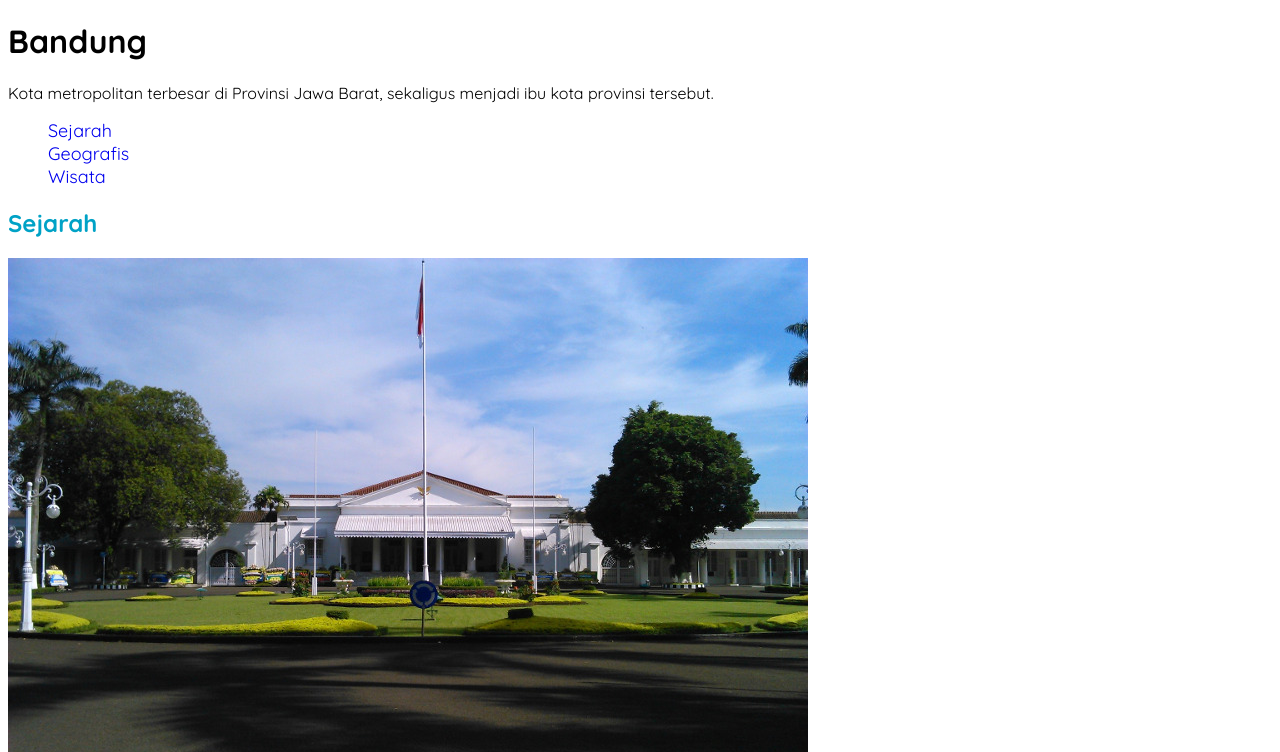
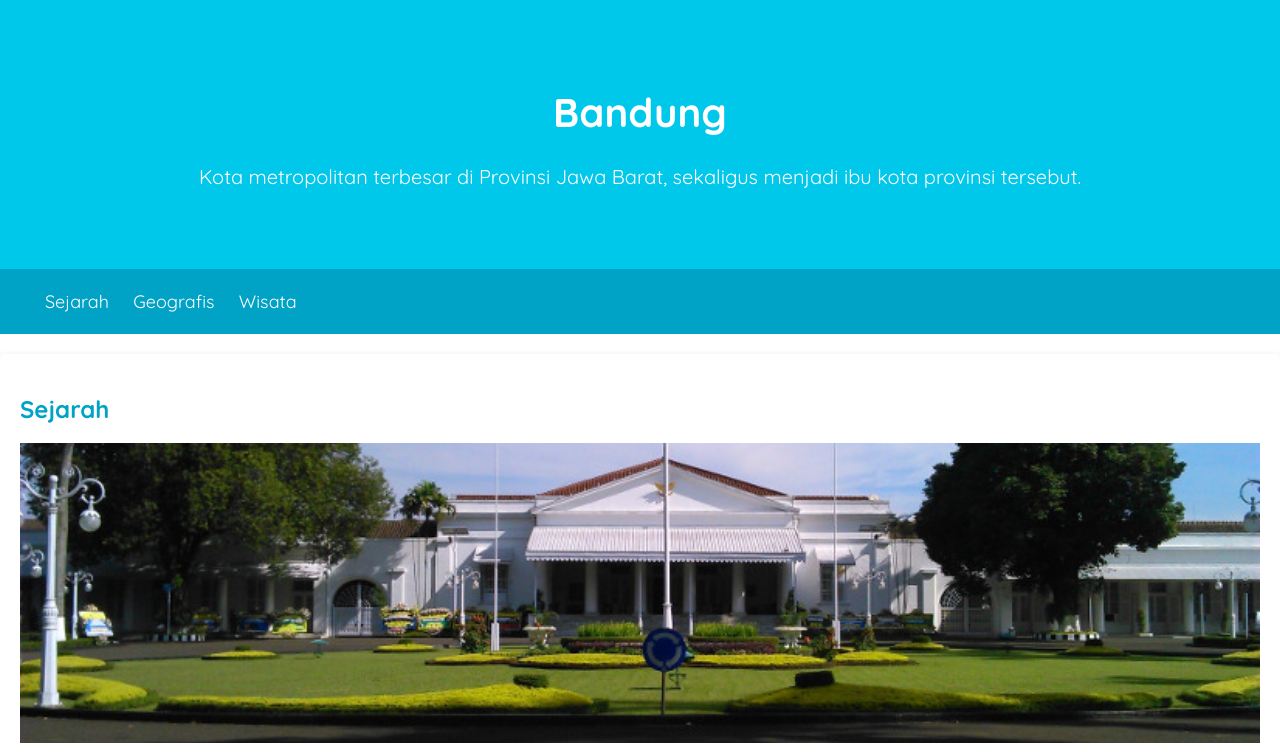
Before and after one commit to haryyusuff/dicoding, a plain HTML site: page index.html in a window 1280 px wide. Shown: the top 752 px of the page. Drawn offline with Linux system fonts and the light colour scheme.

Commit message:
update
update 22 mei 2022

```diff
--- a/css/style.css
+++ b/css/style.css
@@ -5,7 +5,9 @@ li {
 }
 
 body {
-    font-family: Quicksand;
+    font-family: 'Quicksand', sans-serif;
+    margin: 0;
+    padding: 0;
 }
 
 nav a {
@@ -26,13 +28,38 @@ h3 {
     color: #00a2c6
 }
 
+header .jumbotron {
+    font-size: 20px;
+    padding: 60px;
+    background-color: #00c8eb;
+    text-align: center;
+    color: white;
+}
+
+nav {
+    background-color: #00a2c6;
+    padding: 5px;
+}
+
+nav a {
+    font-size: 18px;
+    font-weight: 400;
+    text-decoration: none;
+    color: white;
+}
+
+nav li {
+    display: inline;
+    list-style-type: none;
+    margin-right: 20px;
+}
 .profile header {
     text-align: center;
 }
 
 .content p {
     text-align: justify;
-    max-width: 800px;
+    max-width: 100%;
 }
 
 footer {
@@ -42,3 +69,21 @@ footer {
     text-align: center;
     font-weight: bold;
 }
+
+.content .featured-image {
+    width: 100%;
+    max-height: 300px;
+    object-fit: cover;
+    object-position: center;
+}
+
+aside .profile .profile-img {
+    width: 200px;
+}
+
+.card {
+    box-shadow: 0 4px 8px 0 rgba(0, 0, 0, 0.2);
+    border-radius: 5px;
+    padding: 20px;
+    margin-top: 20px;
+}
--- a/index.html
+++ b/index.html
@@ -9,8 +9,10 @@
 </head>
 <body>
     <header>
-        <h1>Bandung</h1>
-        <p>Kota metropolitan terbesar di Provinsi Jawa Barat, sekaligus menjadi ibu kota provinsi tersebut.</p>
+        <div class="jumbotron">
+            <h1>Bandung</h1>
+            <p>Kota metropolitan terbesar di Provinsi Jawa Barat, sekaligus menjadi ibu kota provinsi tersebut.</p>
+        </div>
         <nav>
             <ul>
                 <li><a href="#sejarah">Sejarah</a></li>
@@ -22,9 +24,9 @@
 
     <main>
         <div class="content">
-            <article id="sejarah">
+            <article id="sejarah" class="card">
                 <h2>Sejarah</h2>
-                <img src="assets/image/history.jpg" alt="sejarah">
+                <img src="assets/image/history.jpg" class="featured-image" alt="sejarah">
                 <p>Kata Bandung berasal dari kata bendung atau bendungan karena terbendungnya sungai Citarum oleh lava Gunung Tangkuban Parahu yang
                 lalu membentuk telaga. Legenda yang diceritakan oleh orang-orang tua di Bandung mengatakan bahwa nama Bandung diambil dari sebuah
                 kendaraan air yang terdiri dari dua perahu yang diikat berdampingan yang disebut perahu bandung yang digunakan oleh Bupati Bandung,
@@ -35,23 +37,23 @@
                 Indung berarti Ibu atau Bumi, disebut juga sebagai Ibu Pertiwi tempat Banda berada.</p>
             </article>
 
-            <article id="geografis">
+            <article id="geografis" class="card">
                 <h2>Geografis</h2>
-                <img src="assets/image/geografis.jpg" alt="geografis">
+                <img src="assets/image/geografis.jpg" class="featured-image" alt="geografis">
                 <p>Kota Bandung dikelilingi oleh pegunungan, sehingga bentuk morfologi wilayahnya bagaikan sebuah mangkok raksasa, secara geografis
                     kota ini terletak di tengah-tengah provinsi Jawa Barat, serta berada pada ketinggian ±768 m di atas permukaan laut, dengan titik
                     tertinggi di berada di sebelah utara dengan ketinggian 1.050 meter di atas permukaan laut dan sebelah selatan merupakan kawasan rendah
                     dengan ketinggian 675 meter di atas permukaan laut.</p>
             </article>
 
-            <article id="wisata">
+            <article id="wisata" class="card">
                 <h2>Wisata</h2>
                 <p>Kota Bandung telah menjadi tujuan utama dalam menikmati liburan akhir pekan terutama dari masyarakat yang berasal
                     dari Jakarta sekitarnya.</p>
 
                 <section>
                     <h3>Farm House Lembang</h3>
-                    <img src="assets/image/farm-house.jpg" alt="farm house">
+                    <img src="assets/image/farm-house.jpg" class="featured-image" alt="farm house">
                     <h4>Lokasi</h4>
                         <p>Berada di jalur utama Bandung-Lembang, Farm House menjadi objek wisata yang tidak pernah sepi pengunjung.</p>
 
@@ -61,7 +63,7 @@
                 </section>
                 <section>
                     <h3>Observatorium Bosscha</h3>
-                    <img src="assets/image/bosscha.jpg" alt="bosscha">
+                    <img src="assets/image/bosscha.jpg" class="featured-image" alt="bosscha">
                     <p>Memiliki beberapa teleskop, antara lain, Refraktor Ganda Zeiss, Schmidt Bimasakti, Refraktor Bamberg,
                         Cassegrain GOTO, dan Teleskop Surya.</p>
                 </section>
@@ -69,17 +71,17 @@
         </div>
 
         <aside>
-            <article class="profile">
+            <article class="profile" class="card">
                 <header>
                     <h2>Kota Bandung</h2>
                     <p>Kota Kembang Paris van Java</p>
                     <figure>
-                        <img src="assets/image/Bandung_coa.png" alt="bandung">
+                        <img src="assets/image/Bandung_coa.png" class="profile-img" alt="bandung">
                         <figcaption>Lambang</figcaption>
                     </figure>
                 </header>
 
-                <section>
+                <section class="profile-info">
                     <h3>Informasi Lainnya</h3>
                     <table>
                        <tr>
```
